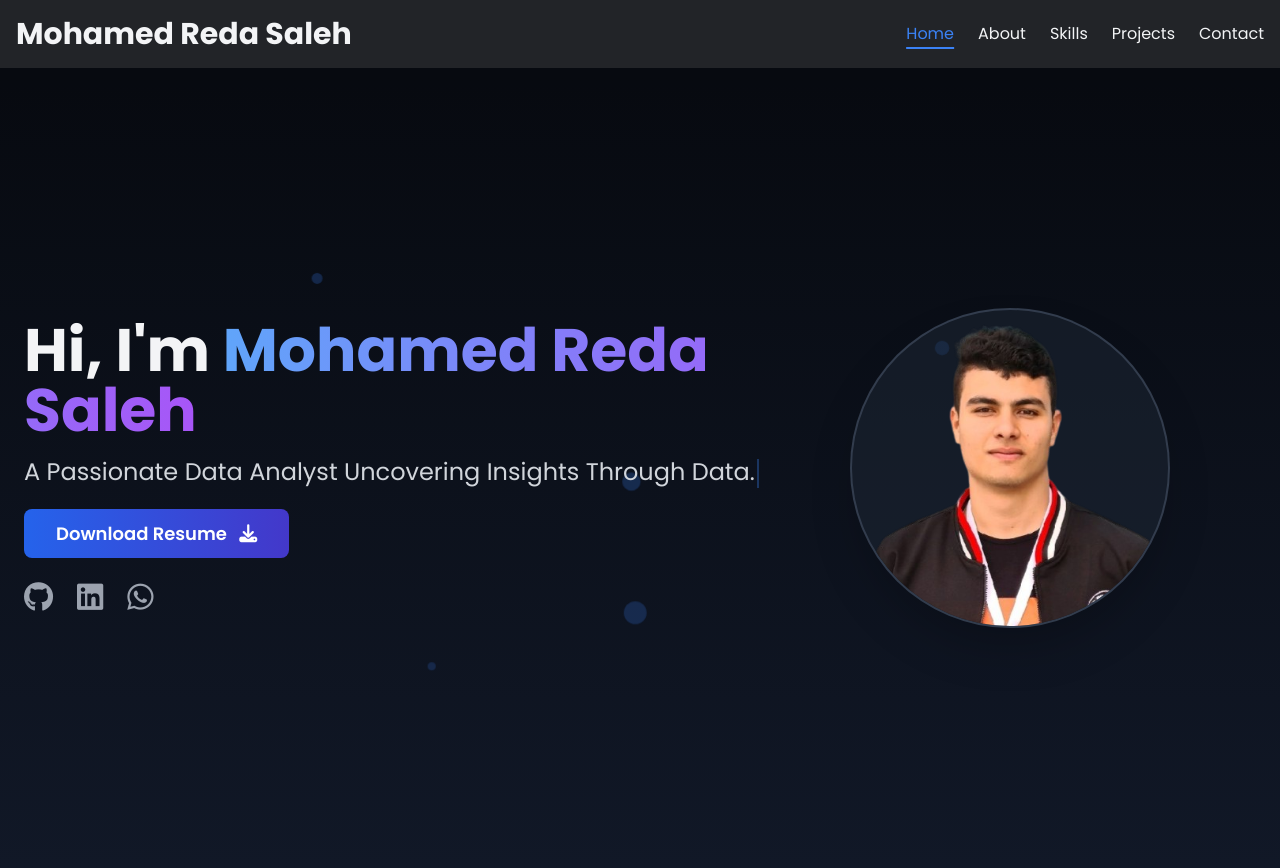
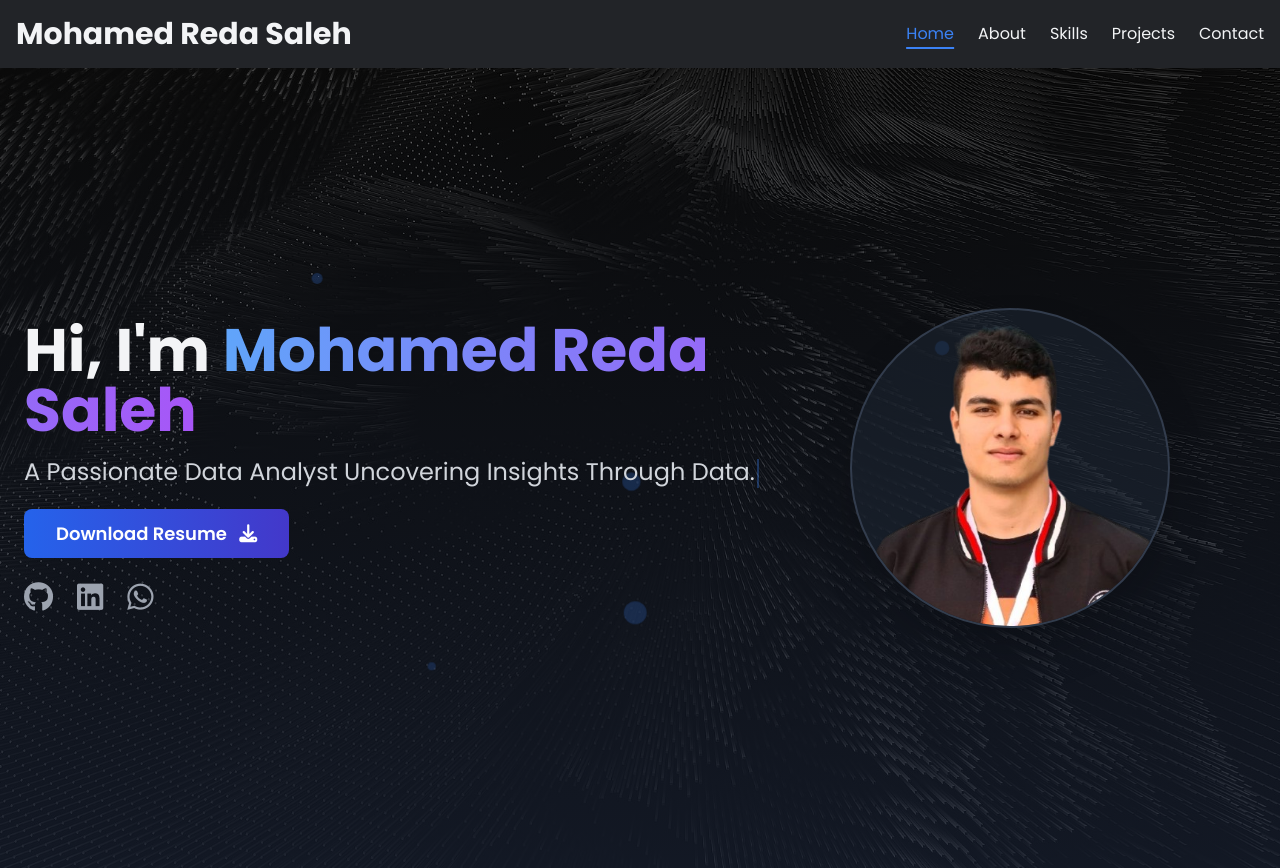
Before and after one commit to mohamedsaleh2244/TRY, a plain HTML site: page index.html in a window 1280 px wide. Shown: the top 868 px of the page. Drawn offline with nearby package versions, Linux system fonts and the light colour scheme.

Commit message:
Update index.html

```diff
--- a/index.html
+++ b/index.html
@@ -61,7 +61,7 @@
         /* --- Hero Section Styling --- */
         #home {
             /* UPDATE THIS: path to your background image in portfolioConfig or here */
-            background: linear-gradient(rgba(0, 0, 0, 0.6), rgba(17, 24, 39, 0.8)), url('./goodone.jpg');
+            background: linear-gradient(rgba(0, 0, 0, 0.6), rgba(17, 24, 39, 0.8)), url('./Images/goodone.jpg');
             background-size: cover;
             background-position: center;
             background-attachment: fixed; /* Parallax-like effect */
```
